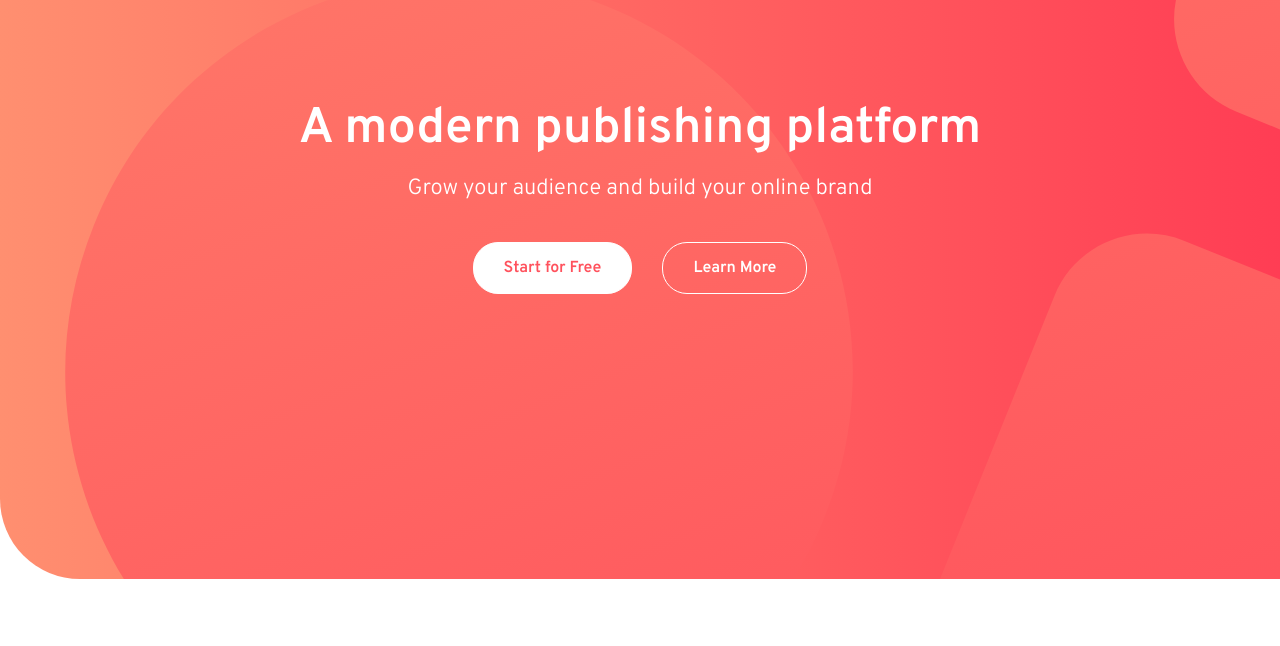
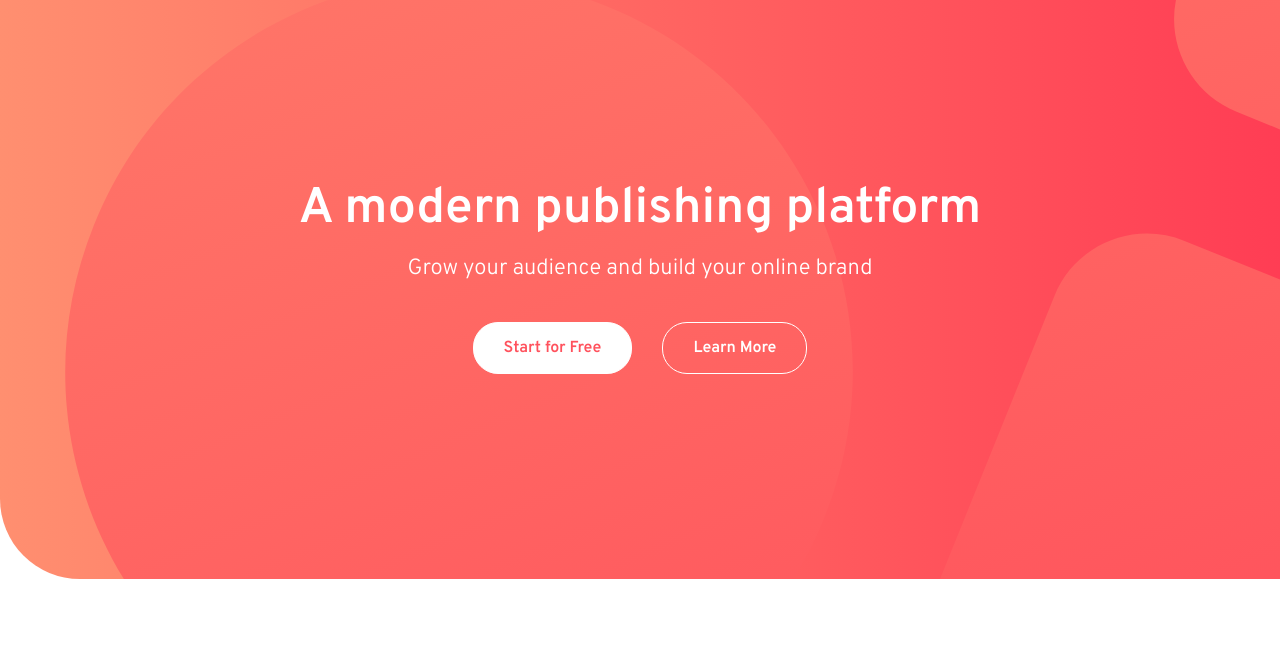
Before and after one commit to lukaszwiniarczyk/Blogr, a website: page index.html in a window 1280 px wide. Shown: the part 101-747 px from the top of the page. Drawn offline with Linux system fonts and the light colour scheme.

Commit message:
fixed main text in header

```diff
--- a/src/sass/style.scss
+++ b/src/sass/style.scss
@@ -889,7 +889,7 @@ body {
 			padding: 0 10rem;
 		}
 		&__text {
-			padding-top: 4rem;
+			padding-top: 12rem;
 			&-heading {
 				font-size: 5rem;
 			}
```
Also changed, not shown: index.html (+0 -1 lines), dist/css/style.min.css, 1 other file.
